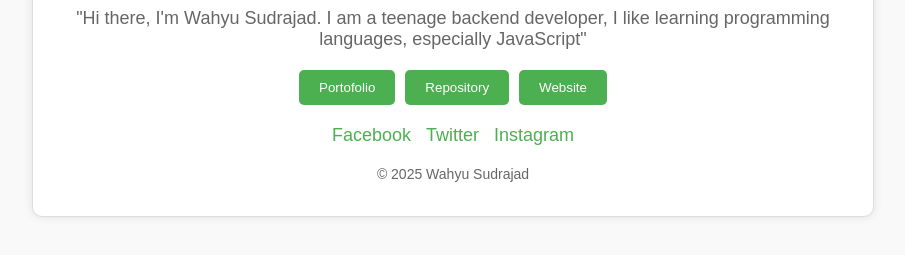
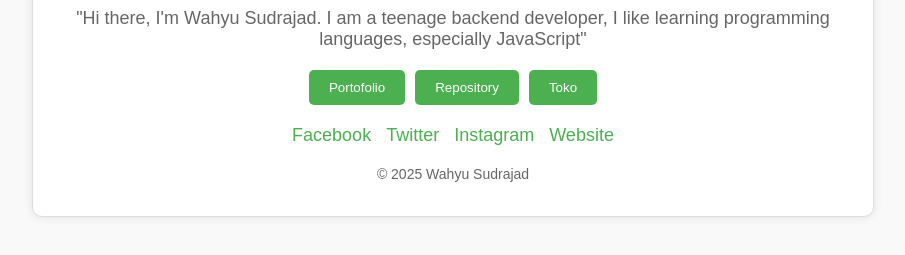
Before and after one commit to wahyusudrajad/wahyusudrajad, a plain HTML site: page index.html in a window 1280 px wide. Shown: the part 391-646 px from the top of the page, without its empty margins (187-1092 px from the left). Drawn offline with Linux system fonts and the light colour scheme; no server answers.

Commit message:
index.html

```diff
--- a/index.html
+++ b/index.html
@@ -158,12 +158,13 @@
         <div class="tombol-container">
             <button class="tombol" onclick="window.location.href='https://wahyusudrajad.github.io/website-portofolio/';">Portofolio</button>
             <button class="tombol" onclick="window.location.href='https://github.com/wahyusudrajad?tab=repositories';">Repository</button>
-            <button class="tombol" onclick="window.location.href='https://www.wahyuofficial.my.id';">Website</button>
+            <button class="tombol" onclick="window.location.href='https://lynk.id/wahyusudrajad';">Toko</button>
         </div>
         <div class="link-medsos">
             <a href="https://www.facebook.com/profile.php?id=61551003269847&mibextid=JRoKGi">Facebook</a>
             <a href="https://x.com/wahyusudrajad02?t=-VNsIPtXpkvZ999optWn7Q&s=09">Twitter</a>
             <a href="https://www.instagram.com/xr_wahyuu">Instagram</a>
+            <a href="https://www.wahyuofficial.my.id">Website</a>
         </div>
         <p class="copyright">&copy; 2025 Wahyu Sudrajad</p>
     </div>
```
